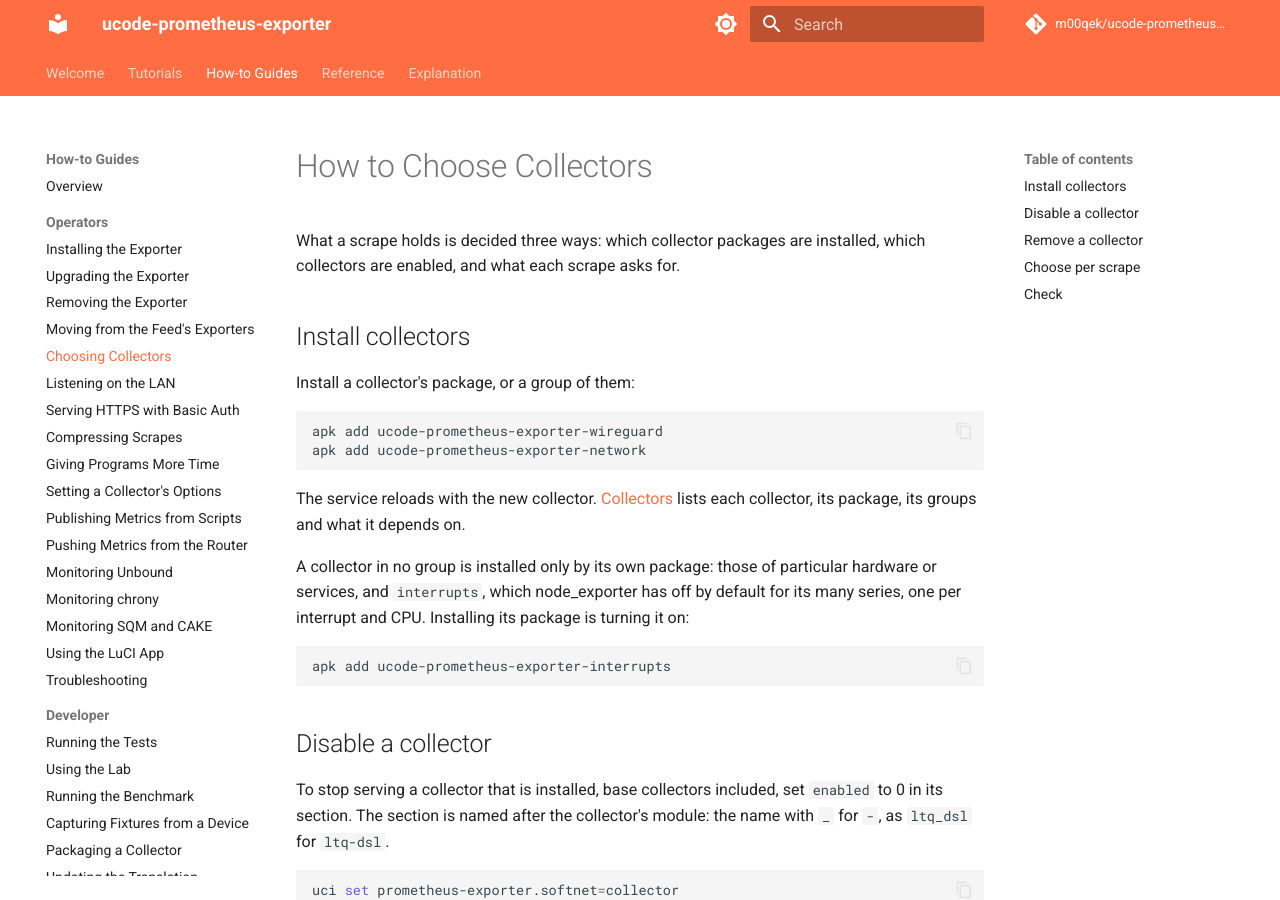
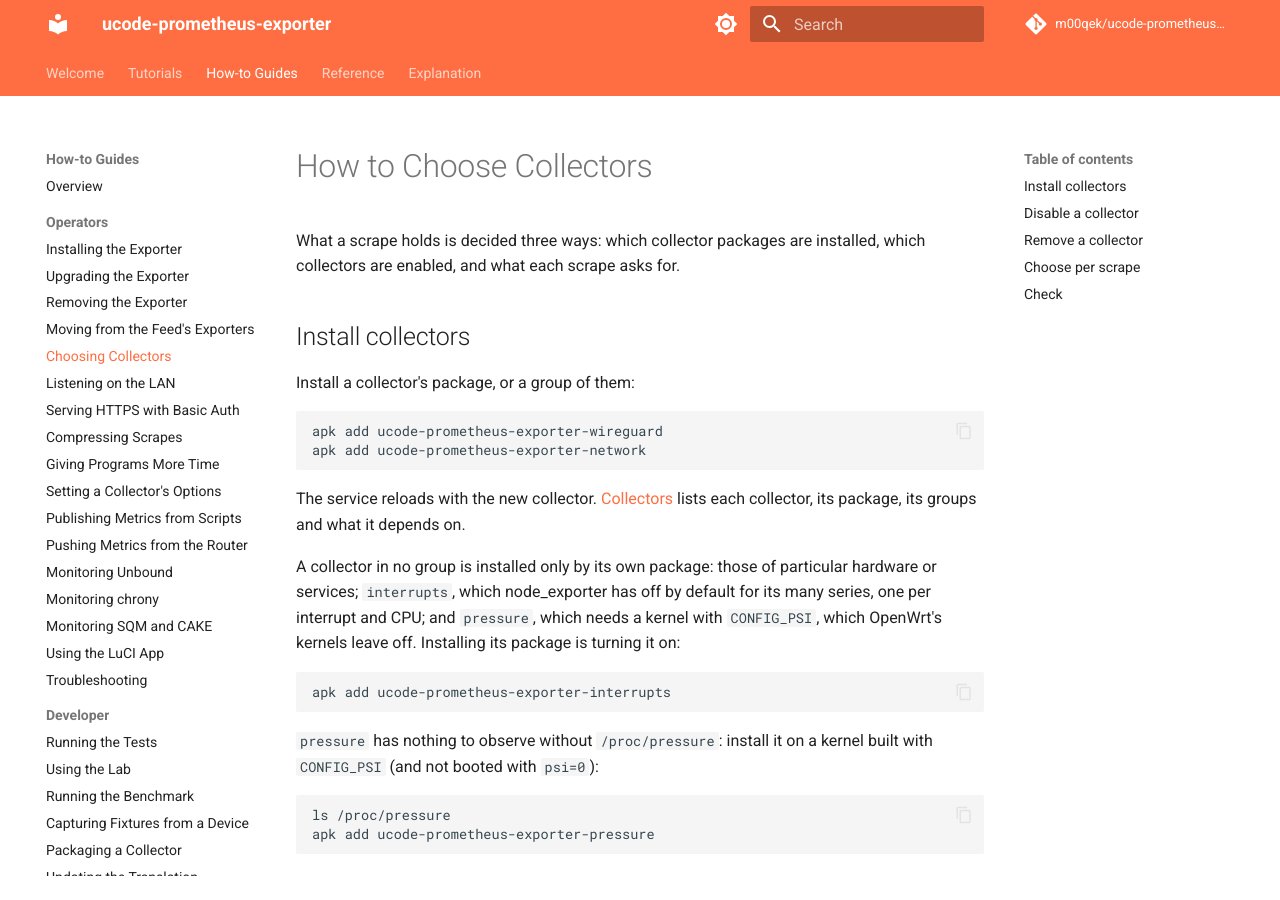
Before and after one commit to m00qek/ucode-prometheus-exporter, an MkDocs documentation site: the page built from docs/how-to/choose-collectors.md, in a window 1280 px wide and 900 px high. Built offline with MkDocs 1.6.1 and Material for MkDocs 9.7.7, drawn with Linux system fonts in a browser that asks for light colours; comment, search, counter and statistics services are not loaded.

Commit message:
Make pressure a package of its own, in no group
pressure reads /proc/pressure, which a kernel has only with CONFIG_PSI,
and OpenWrt's kernels leave it off: in the base package it cost every
scrape a collector with nothing to observe. It is now
ucode-prometheus-exporter-pressure, in no group, as interrupts is:
installing it is turning it on, where the kernel has PSI.

The collectors reference, choose-collectors, the metrics page, the
upgrade guide and the changelog say so.

````diff
--- a/docs/how-to/choose-collectors.md
+++ b/docs/how-to/choose-collectors.md
@@ -13,10 +13,17 @@ apk add ucode-prometheus-exporter-network
 
 The service reloads with the new collector. [Collectors](../reference/collectors.md) lists each collector, its package, its groups and what it depends on.
 
-A collector in no group is installed only by its own package: those of particular hardware or services, and `interrupts`, which node_exporter has off by default for its many series, one per interrupt and CPU. Installing its package is turning it on:
+A collector in no group is installed only by its own package: those of particular hardware or services; `interrupts`, which node_exporter has off by default for its many series, one per interrupt and CPU; and `pressure`, which needs a kernel with `CONFIG_PSI`, which OpenWrt's kernels leave off. Installing its package is turning it on:
 
 ```sh
 apk add ucode-prometheus-exporter-interrupts
+```
+
+`pressure` has nothing to observe without `/proc/pressure`: install it on a kernel built with `CONFIG_PSI` (and not booted with `psi=0`):
+
+```sh
+ls /proc/pressure
+apk add ucode-prometheus-exporter-pressure
 ```
 
 ## Disable a collector
````
Also changed, not shown: CHANGELOG.md (+1 -1 lines), docs/how-to/upgrade.md (+1 -1 lines), docs/metrics.md (+1 -1 lines), docs/reference/collectors.md (+4 -4 lines), 2 other files.
